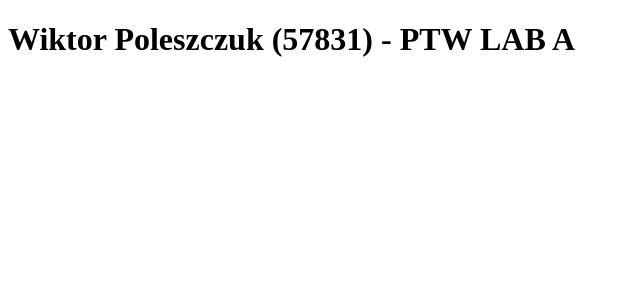
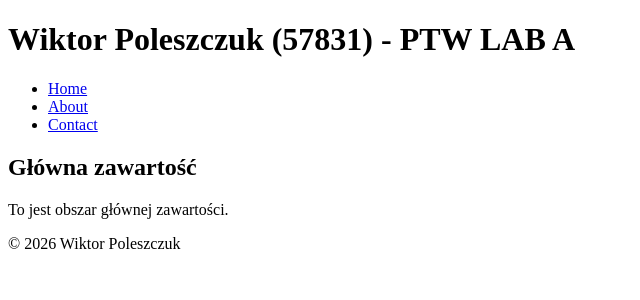
Before and after one commit to wiktor-poleszczuk/wiktor-poleszczuk.github.io, a PHP site: page / in a window 1280 px wide. Shown: the top 300 px of the page, without its empty margins (0-640 px from the left). Run offline with PHP 8.4, Linux system fonts and the light colour scheme.

Commit message:
szkielet strony

```diff
--- a/lab-a/index.html
+++ b/lab-a/index.html
@@ -6,9 +6,30 @@
     <title>Wiktor Poleszczuk (57831) - PTW LAB A</title>
 
     <script src="//wi.arturk.pl/zen-style.js.php?styles[]=style-1&styles[]=style-2" defer></script>
+
+    <link rel="preconnect" href="https://fonts.googleapis.com">
+    <link rel="preconnect" href="https://fonts.gstatic.com" crossorigin>
+    <link href="https://fonts.googleapis.com/css2?family=Lato:ital,wght@0,100;0,300;0,400;0,700;0,900;1,100;1,300;1,400;1,700;1,900&display=swap" rel="stylesheet">
 </head>
 <body>
 <h1>Wiktor Poleszczuk (57831) - PTW LAB A</h1>
 
+<nav>
+    <ul>
+        <li><a href="#">Home</a></li>
+        <li><a href="#">About</a></li>
+        <li><a href="#">Contact</a></li>
+    </ul>
+</nav>
+
+<main>
+    <h2>Główna zawartość</h2>
+    <p>To jest obszar głównej zawartości.</p>
+</main>
+
+<footer>
+    <p>&copy; 2026 Wiktor Poleszczuk</p>
+</footer>
+
 </body>
 </html>
--- a/lab-a/style-1.css
+++ b/lab-a/style-1.css
@@ -1,3 +1,7 @@
 body {
-  background-color: floralwhite;
+  font-family: "Lato", sans-serif;
+  font-weight: 400;
+  font-style: normal;
+  color: white;
+  background-color: black;
 }
```
